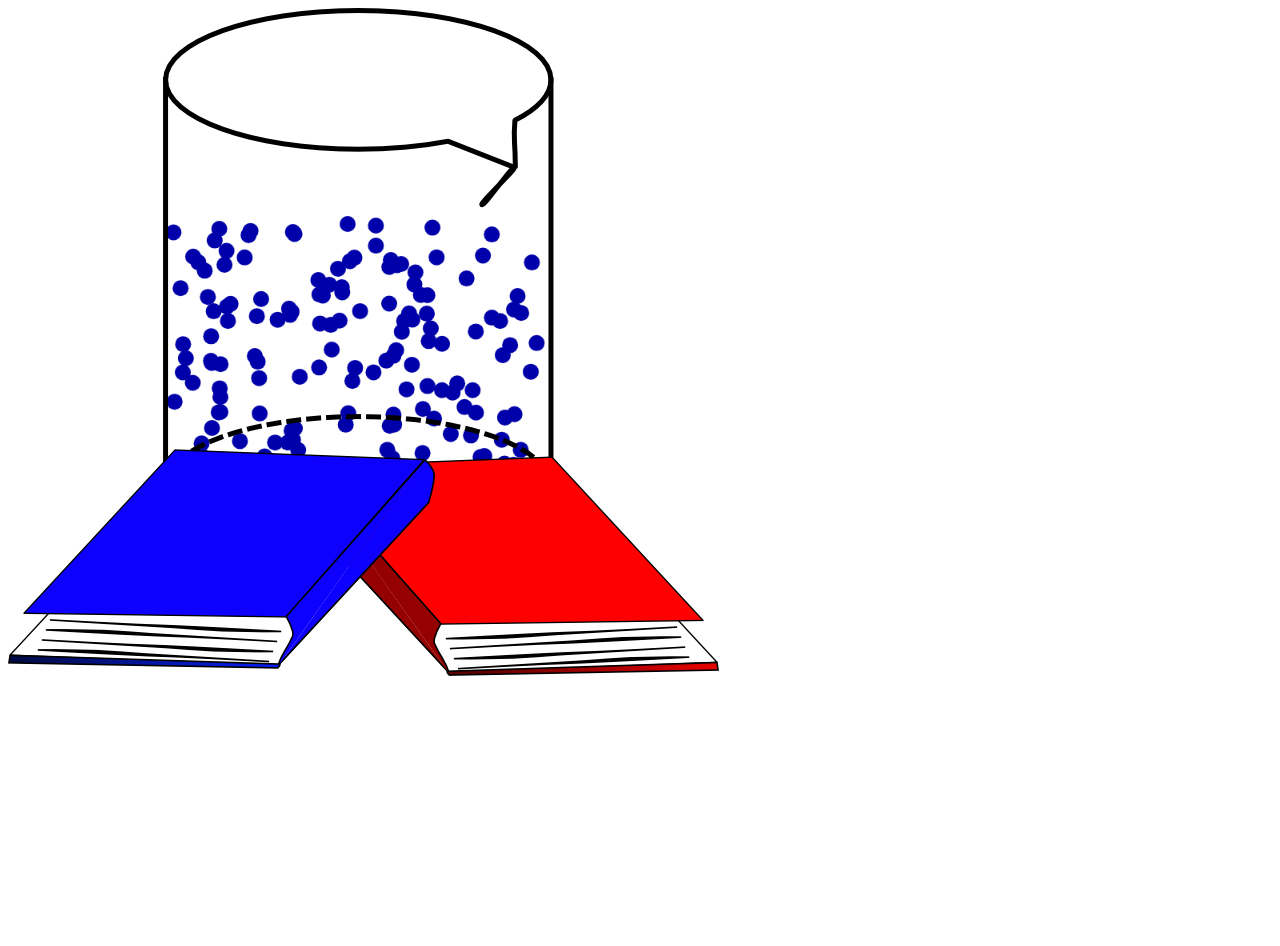
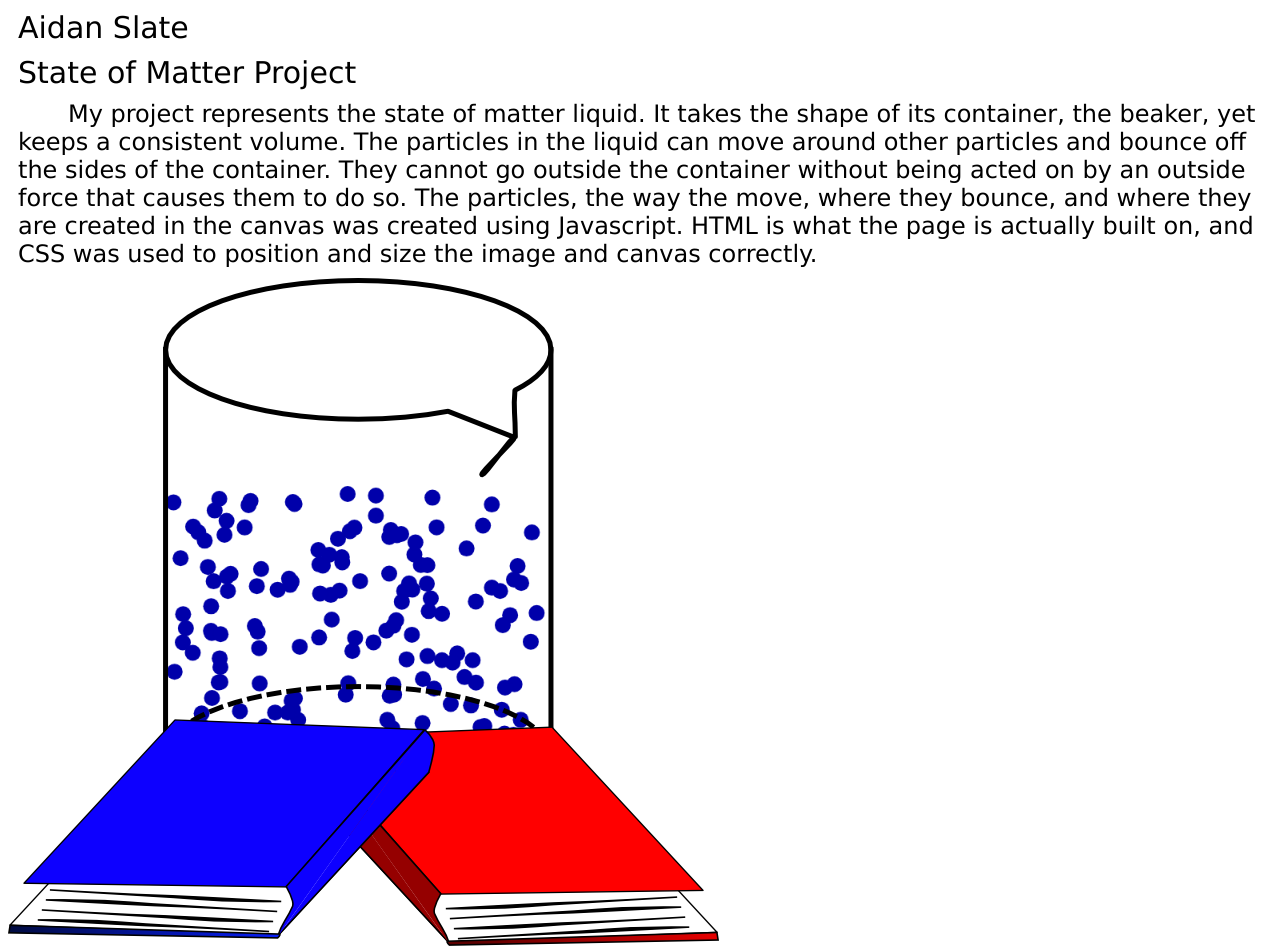
Before and after one commit to jslate/liquid-beaker, a plain HTML site: page index.html in a window 1280 px wide. Before the commit the page ends 800 px from the top, so only its background shows below. Drawn offline with Linux system fonts and the light colour scheme.

Commit message:
added paragraph and text styles

```diff
--- a/index.html
+++ b/index.html
@@ -6,6 +6,18 @@
 </head>
 <body>
 
+  <p class="heading">
+    Aidan Slate
+  </p>
+
+  <p class="heading">
+    State of Matter Project
+  </p>
+
+  <p class="paragraph">
+    My project represents the state of matter liquid. It takes the shape of its container, the beaker, yet keeps a consistent volume. The particles in the liquid can move around other particles and bounce off the sides of the container. They cannot go outside the container without being acted on by an outside force that causes them to do so. The particles, the way the move, where they bounce, and where they are created in the canvas was created using Javascript. HTML is what the page is actually built on, and CSS was used to position and size the image and canvas correctly.
+  </p>
+
   <img src="beaker-plain.png"/>
   <canvas id="canvas" height="500" width="500"></canvas>
   <script type="text/javascript" src="scripts.js"></script>
--- a/styles.css
+++ b/styles.css
@@ -6,3 +6,14 @@ canvas {
 	padding-top: 200px;
 	height: 400px;
 }
+.heading {
+	font-family: verdana;
+	font-size: 30px;
+	margin: 10px;
+}
+.paragraph {
+	font-family: verdana;
+	font-size: 24px;
+	margin: 10px;
+	text-indent: 50px;
+}
```
